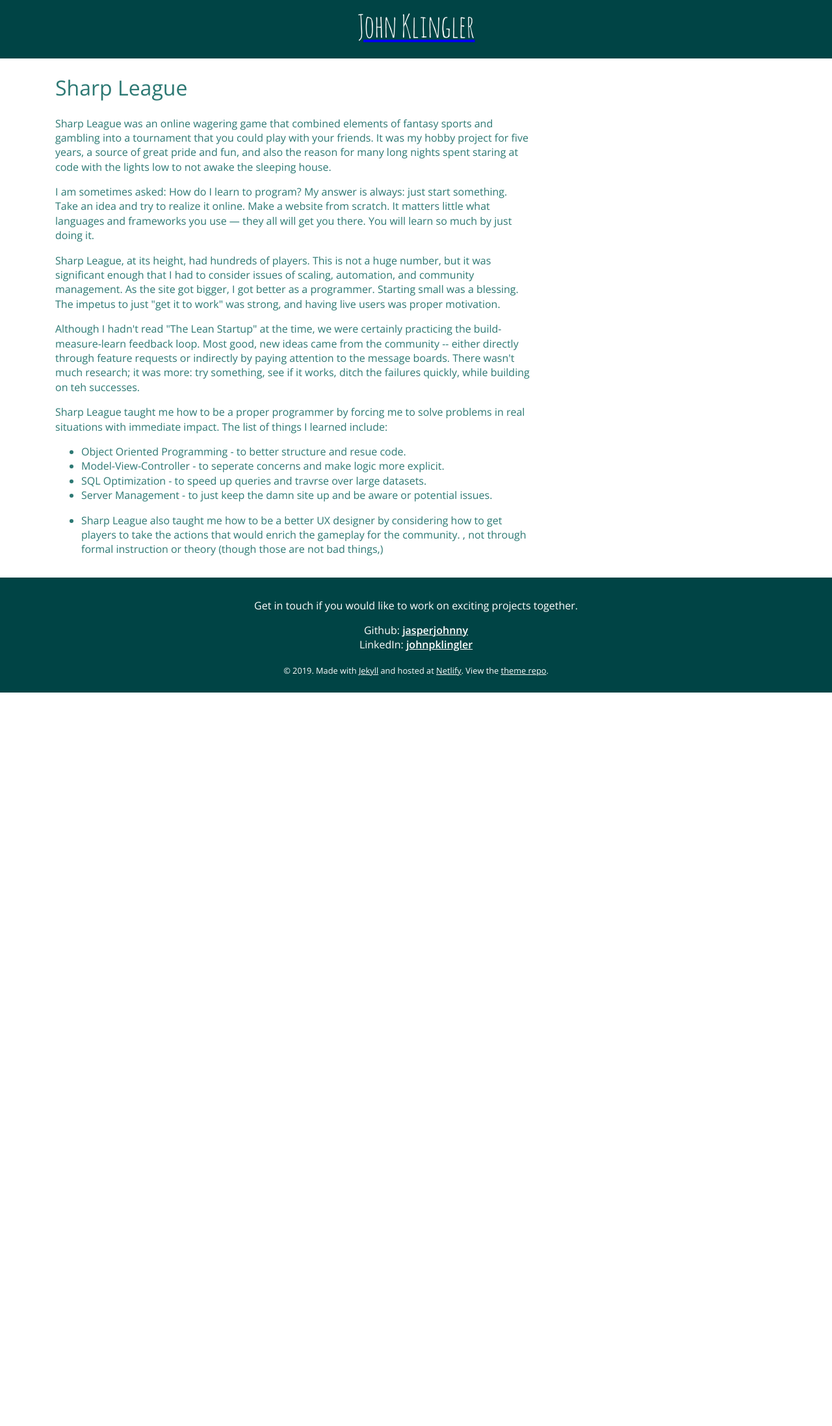
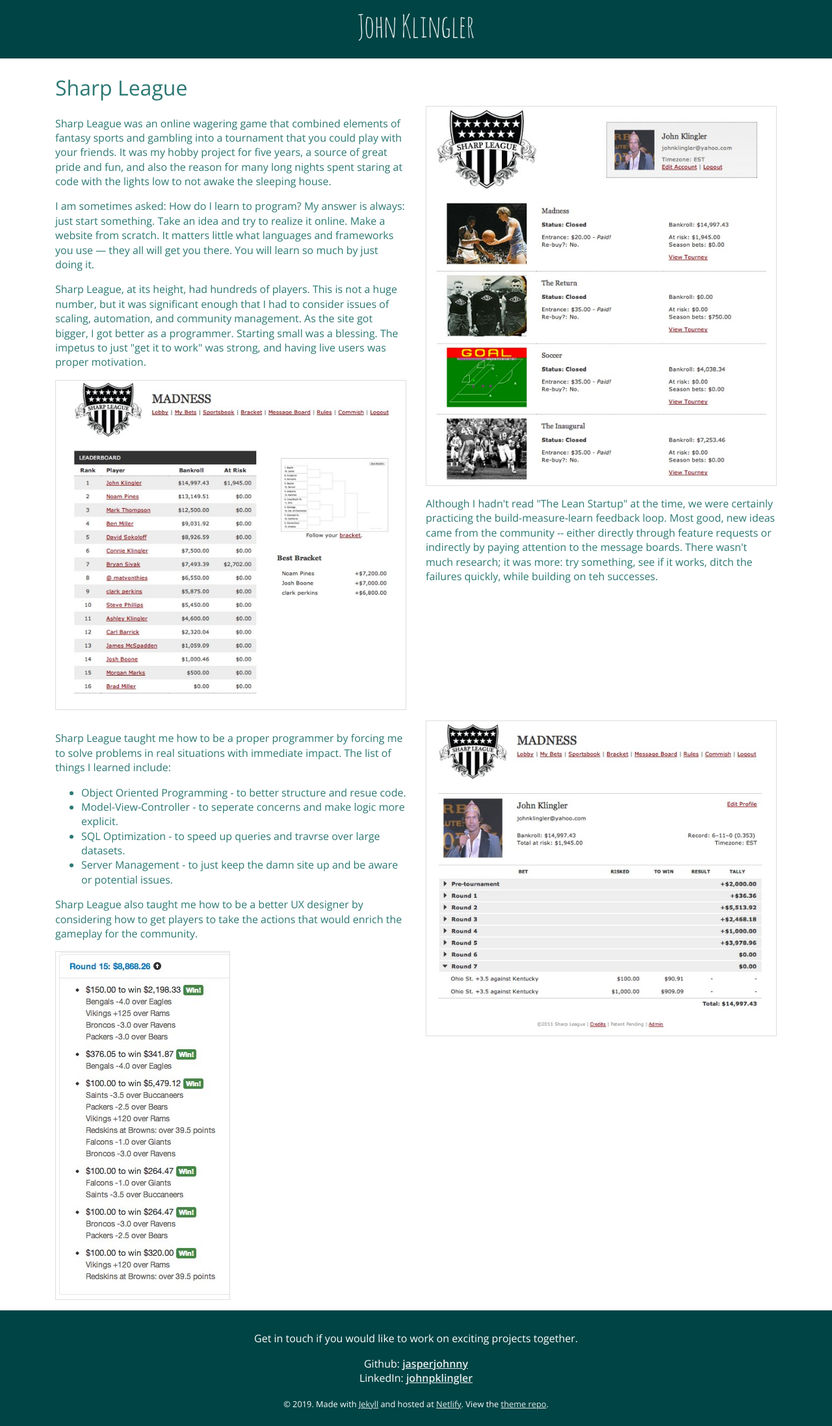
Before and after one commit to jasperjohnny/portfolio, a Jekyll site: the page built from work/sharp.html, in a window 1280 px wide. Shown: the whole page at 65% size. Built offline with Jekyll 4.4.1, drawn with Linux system fonts in a browser that asks for light colours; before the commit the page ends 1066 px from its top, so only the background shows below that.

Commit message:
adds sharp page

```diff
--- a/_layouts/default.html
+++ b/_layouts/default.html
@@ -5,9 +5,8 @@
     <meta charset="utf-8">
     <meta http-equiv="x-ua-compatible" content="ie=edge">
     <title>John Klingler | {{page.title}}</title>
-    <meta name="description" content="">
+    <meta name="description" content="{{page.description}}">
     <meta name="viewport" content="width=device-width, initial-scale=1, shrink-to-fit=no">
-    <link rel="stylesheet" href="/css/style.css">
 	<link rel="apple-touch-icon" sizes="57x57" href="/assets/favicons/apple-icon-57x57.png">
 	<link rel="apple-touch-icon" sizes="60x60" href="/assets/favicons/apple-icon-60x60.png">
 	<link rel="apple-touch-icon" sizes="72x72" href="/assets/favicons/apple-icon-72x72.png">
@@ -17,10 +16,19 @@
 	<link rel="apple-touch-icon" sizes="144x144" href="/assets/favicons/apple-icon-144x144.png">
 	<link rel="apple-touch-icon" sizes="152x152" href="/assets/favicons/apple-icon-152x152.png">
 	<link rel="apple-touch-icon" sizes="180x180" href="/assets/favicons/apple-icon-180x180.png">
-	<link rel="icon" type="image/png" sizes="192x192"  href="/assets/favicons/android-icon-192x192.png">
+	<link rel="icon" type="image/png" sizes="192x192" href="/assets/favicons/android-icon-192x192.png">
 	<link rel="icon" type="image/png" sizes="32x32" href="/assets/favicons/favicon-32x32.png">
 	<link rel="icon" type="image/png" sizes="96x96" href="/assets/favicons/favicon-96x96.png">
 	<link rel="icon" type="image/png" sizes="16x16" href="/assets/favicons/favicon-16x16.png">
+    <script async src="https://www.googletagmanager.com/gtag/js?id=UA-135734662-1"></script>
+    <script>
+      window.dataLayer = window.dataLayer || [];
+      function gtag(){dataLayer.push(arguments);}
+      gtag('js', new Date());
+
+      gtag('config', 'UA-135734662-1');
+    </script>
+    <link rel="stylesheet" href="/css/style.css">
 </head>
 
 <body>
--- a/_layouts/work.html
+++ b/_layouts/work.html
@@ -5,7 +5,7 @@
 <body class="work">
     <header class="text-center">
         <div class="container">
-	    	<a href="/"><h1>John Klingler</h1></a>
+	    	<h1><a href="/" class="unadorned">John Klingler</a></h1>
 	    </div>
 	</header>
 	<main>
--- a/_sass/_main.scss
+++ b/_sass/_main.scss
@@ -21,7 +21,10 @@
 		padding: 1rem 0;
 		margin: 0;
 		font-size: 3rem;
+	}
+	a {
 		color: #FFF;
+		opacity: .9;
 	}
 }
 
@@ -70,3 +73,11 @@
 	border-radius: 5px;
  	box-shadow: 0 3px 6px rgba(0,0,0,0.16), 0 3px 6px rgba(0,0,0,0.23);
 }
+
+a.unadorned {
+	text-decoration: none;
+}
+
+.work header a {
+	&:hover { opacity: 1; }
+}
--- a/work/sharp.html
+++ b/work/sharp.html
@@ -6,28 +6,38 @@
 <div class="container">
     <h2 class="mb-2">Sharp League</h2>
     <div class="row mb-3">
-    	<div class="col-8">
+    	<div class="col-6">
 	    	<p>Sharp League was an online wagering game that combined elements of fantasy sports and gambling into a tournament that you could play with your friends. It was my hobby project for five years, a source of great pride and fun, and also the reason for many long nights spent staring at code with the lights low to not awake the sleeping house.</p>
 
 	    	<p>I am sometimes asked: How do I learn to program? My answer is always: just start something. Take an idea and try to realize it online. Make a website from scratch. It matters little what languages and frameworks you use &mdash; they all will get you there. You will learn so much by just doing it.</p>
 
 	    	<p>Sharp League, at its height, had hundreds of players. This is not a huge number, but it was significant enough that I had to consider issues of scaling, automation, and community management. As the site got bigger, I got better as a programmer. Starting small was a blessing. The impetus to just "get it to work" was strong, and having live users was proper motivation.</p>
 
+	    	<img src="/assets/images/sharp/tournament-lobby.jpg" alt="tournament lobby page" class="bordered">
+
+	    </div>
+	    <div class="col-6">
+	    	<img src="/assets/images/sharp/tourneys.jpg" alt="tournament listing page" class="bordered">
+
 	    	<p>Although I hadn't read "The Lean Startup" at the time, we were certainly practicing the build-measure-learn feedback loop. Most good, new ideas came from the community -- either directly through feature requests or indirectly by paying attention to the message boards. There wasn't much research; it was more: try something, see if it works, ditch the failures quickly, while building on teh successes.</p>
-
+	    </div>
+	</div>
+    <div class="row mb-3">
+    	<div class="col-6">
 	    	<p>Sharp League taught me how to be a proper programmer by forcing me to solve problems in real situations with immediate impact. The list of things I learned include:</p>
 	    	<ul>
 	    		<li>Object Oriented Programming - to better structure and resue code.</li>
 	    		<li>Model-View-Controller - to seperate concerns and make logic more explicit.</li>
 	    		<li>SQL Optimization - to speed up queries and travrse over large datasets.</li>
 	    		<li>Server Management - to just keep the damn site up and be aware or potential issues.</li>
-	    		<li>
+	    	</ul>
+	    	<p>Sharp League also taught me how to be a better UX designer by considering how to get players to take the actions that would enrich the gameplay for the community.</p>
 
+	    	<img src="/assets/images/sharp/amazing-bet-ledger.jpg" alt="amazing bet ledger page" class="bordered">
+		</div>
+		<div class="col-6">
 
-
-	    	<p>Sharp League also taught me how to be a better UX designer by considering how to get players to take the actions that would enrich the gameplay for the community.
-
-	    		, not through formal instruction or theory (though those are not bad things,)
+	    	<img src="/assets/images/sharp/bet-history.jpg" alt="bet-history page" class="bordered">
 	    </div>
     </div>
 </div>
```
Also changed, not shown: index.html (+7 -6 lines), README.md, assets/images/sharp/amazing-bet-ledger.jpg (added), assets/images/sharp/bet-history.jpg (added), assets/images/sharp/tournament-lobby.jpg (added), assets/images/sharp/tourneys.jpg (added).
